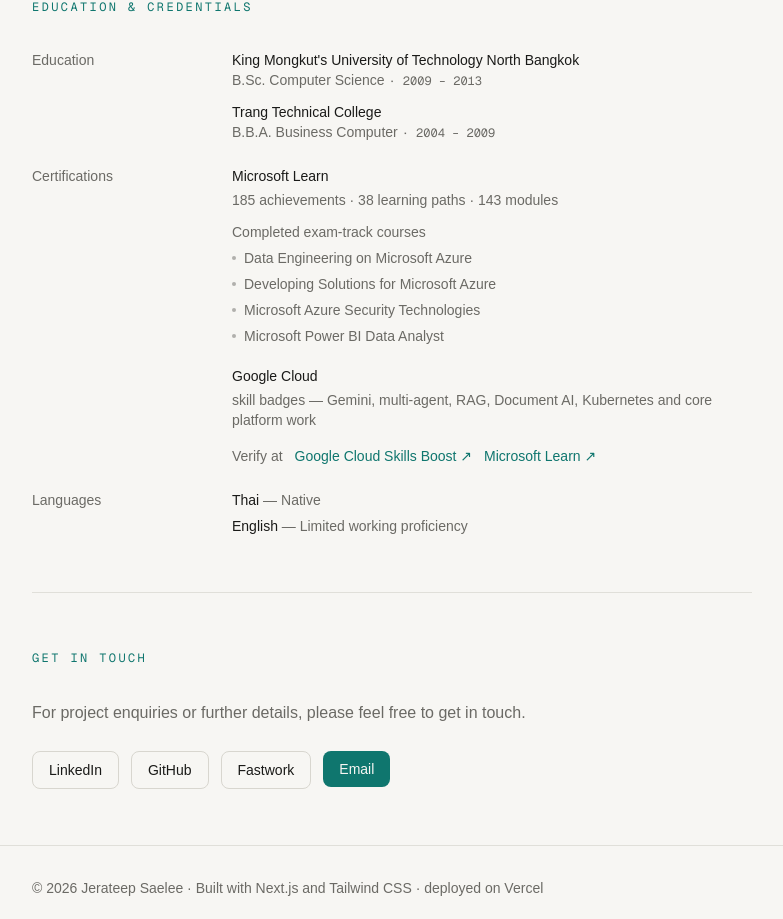
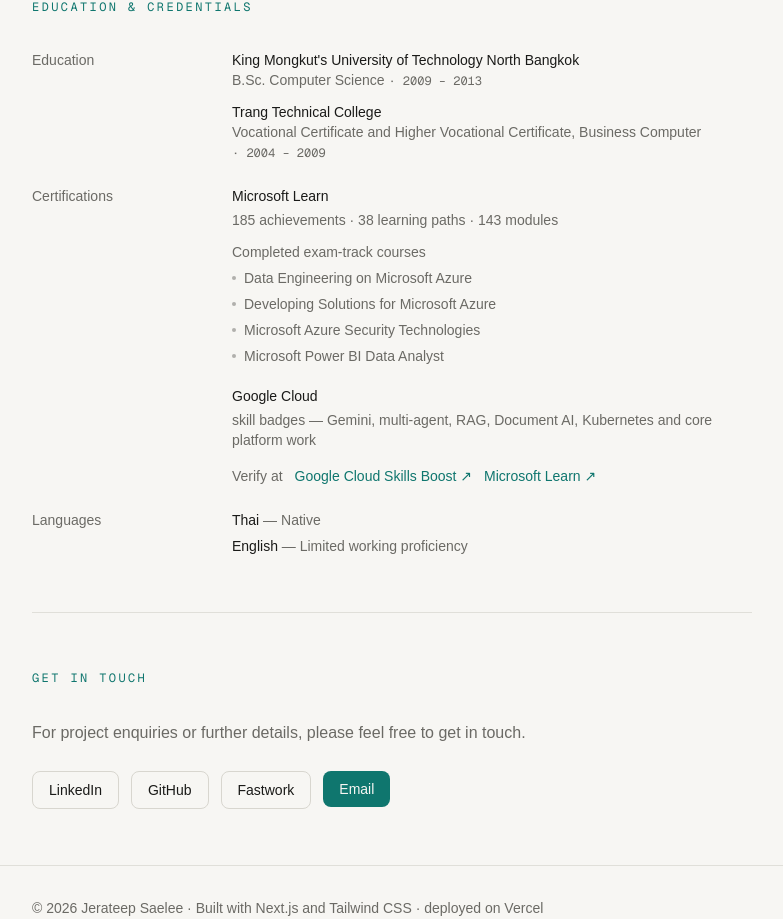
Before and after one commit to jerateep/jerateeps.dev, a Next.js app: page /en in a window 1280 px wide. Shown: the part 10638-11557 px from the top of the page, without its empty margins (248-1031 px from the left). Built offline with nearby package versions, Linux system fonts and the light colour scheme; a web font is replaced by a local one.

Commit message:
fix: Trang Technical College awarded vocational certificates, not a bachelor's

```diff
--- a/content/profile.ts
+++ b/content/profile.ts
@@ -876,8 +876,8 @@ export const profile = {
     {
       school: { th: "วิทยาลัยเทคนิคตรัง", en: "Trang Technical College" },
       degree: {
-        th: "บริหารธุรกิจบัณฑิต (บธ.บ.) คอมพิวเตอร์ธุรกิจ",
-        en: "B.B.A. Business Computer",
+        th: "ปวช. และ ปวส. สาขาคอมพิวเตอร์ธุรกิจ",
+        en: "Vocational Certificate and Higher Vocational Certificate, Business Computer",
       },
       period: "2004 – 2009",
     },
```
